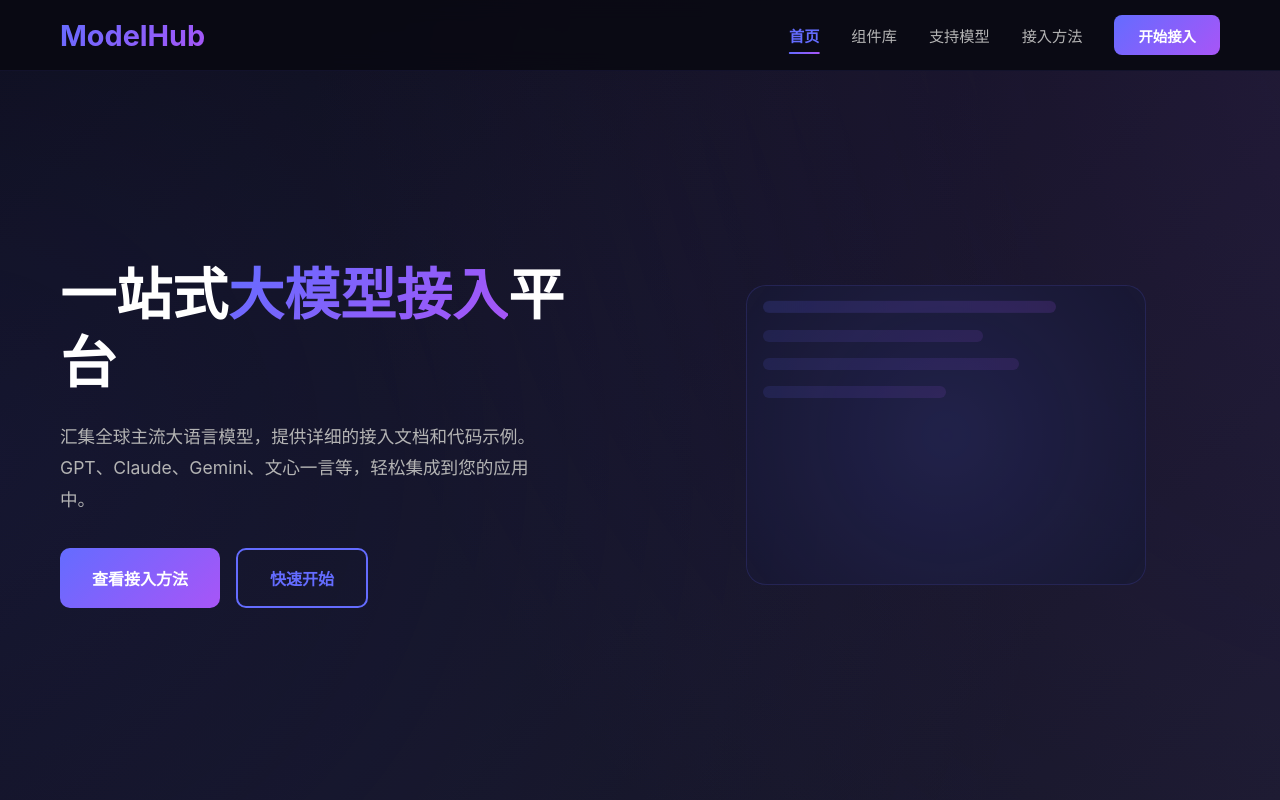
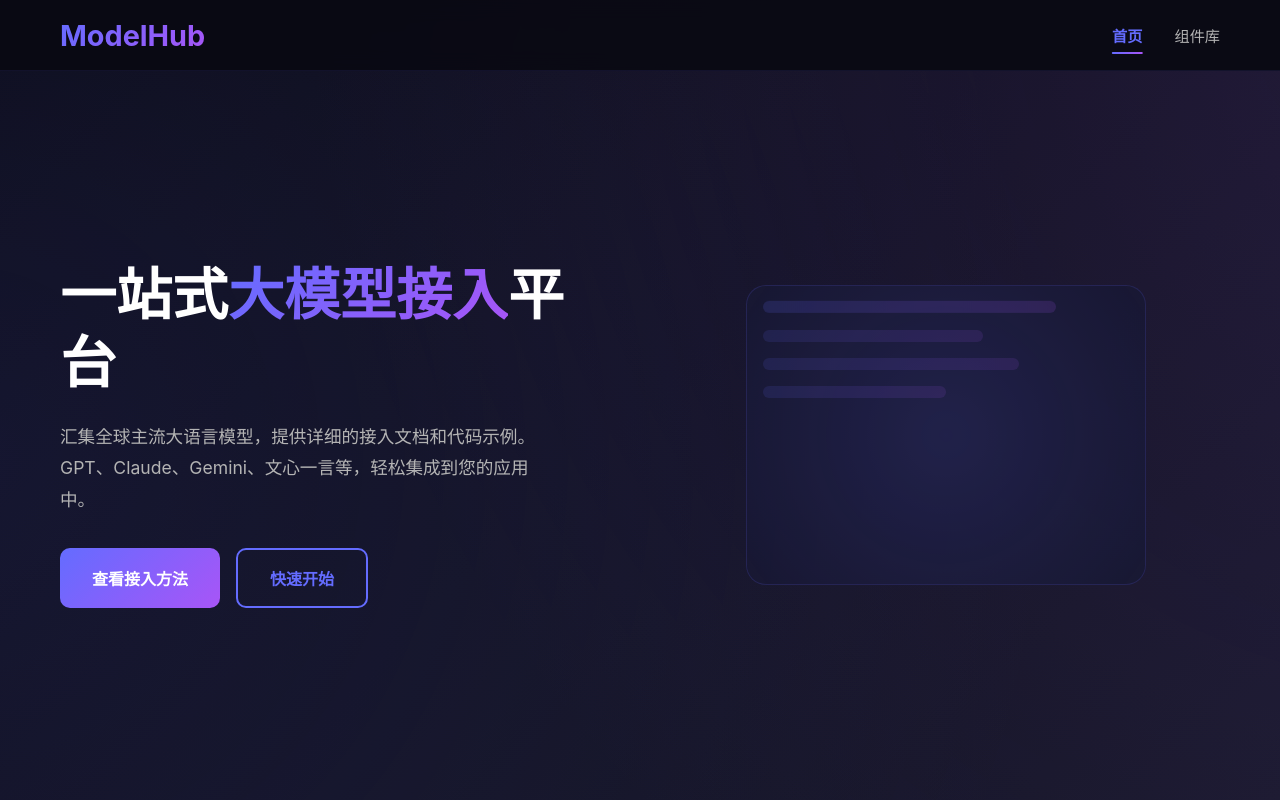
Before and after one commit to MrZhengwencai/ai-model-platform, a React (Vite) app: page / in a window 1280 px wide. Shown: the top 800 px of the page. Built offline with nearby package versions, Linux system fonts and the light colour scheme.

Commit message:
Update: 简化导航栏，只保留首页和组件库两个菜单

```diff
--- a/src/components/Header.jsx
+++ b/src/components/Header.jsx
@@ -23,9 +23,6 @@ function Header() {
           <nav className={`nav ${isMenuOpen ? 'nav-open' : ''}`}>
             <Link to="/" className={`nav-link ${isActive('/') ? 'active' : ''}`}>首页</Link>
             <Link to="/components" className={`nav-link ${isActive('/components') ? 'active' : ''}`}>组件库</Link>
-            <a href="#features" className="nav-link">支持模型</a>
-            <a href="#integrations" className="nav-link">接入方法</a>
-            <Link to="/components" className="cta-button">开始接入</Link>
           </nav>
           <button
             className={`menu-toggle ${isMenuOpen ? 'menu-open' : ''}`}
```
